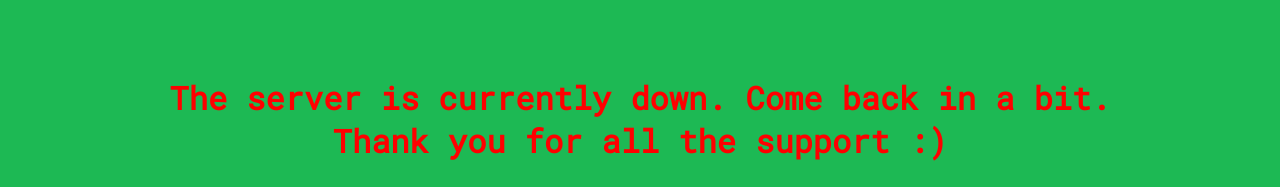
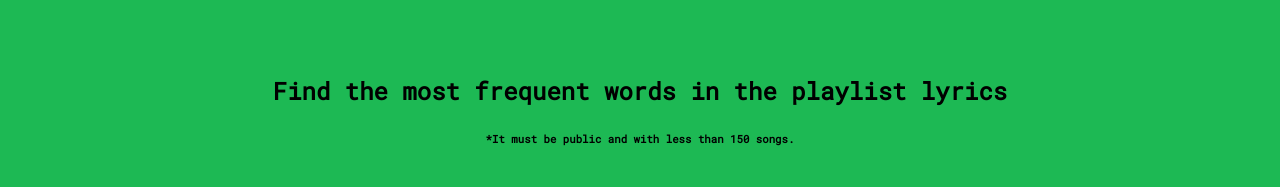
Before and after one commit to zamar-roura/zamar-roura-web, a Next.js app: page / in a window 1280 px wide. Shown: the top 187 px of the page. Built offline with nearby package versions, Linux system fonts and the light colour scheme; no server answers; a web font is replaced by a local one.

Commit message:
Comment server down

```diff
--- a/pages/index.js
+++ b/pages/index.js
@@ -165,7 +165,7 @@ const SpotifyWordCloud = () => {
       <meta name="theme-color" content="#ffffff" />
     </Head>
         <div className='container'>
-            <h1>The server is currently down. Come back in a bit. Thank you for all the support :)</h1>
+            {/* <h1>The server is currently down. Come back in a bit. Thank you for all the support :)</h1>  */}
             <h2>Find the most frequent words in the playlist lyrics</h2>
             <h6>*It must be public and with less than 150 songs.</h6>
             {error && <h4>{error}</h4>}
```
